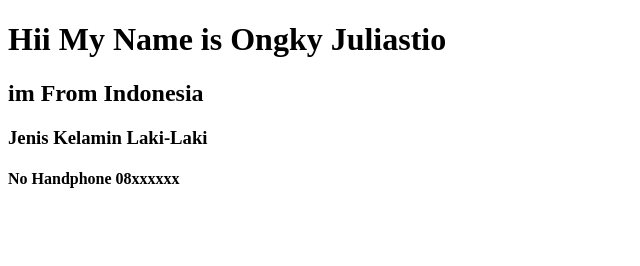
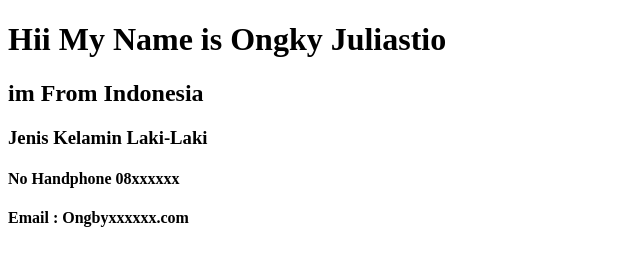
Before and after one commit to ongbyjulio/project-laravel, a plain HTML site: page index.html in a window 1280 px wide. Shown: the whole page, without its empty margins (0-640 px from the left). Drawn offline with Linux system fonts and the light colour scheme.

Commit message:
add email

```diff
--- a/index.html
+++ b/index.html
@@ -11,5 +11,6 @@
     <h2>im From Indonesia</h2>
     <h3>Jenis Kelamin Laki-Laki</h3>
     <h4>No Handphone 08xxxxxx</h4>
+    <h4>Email : Ongbyxxxxxx.com</h4>
   </body>
 </html>
```
